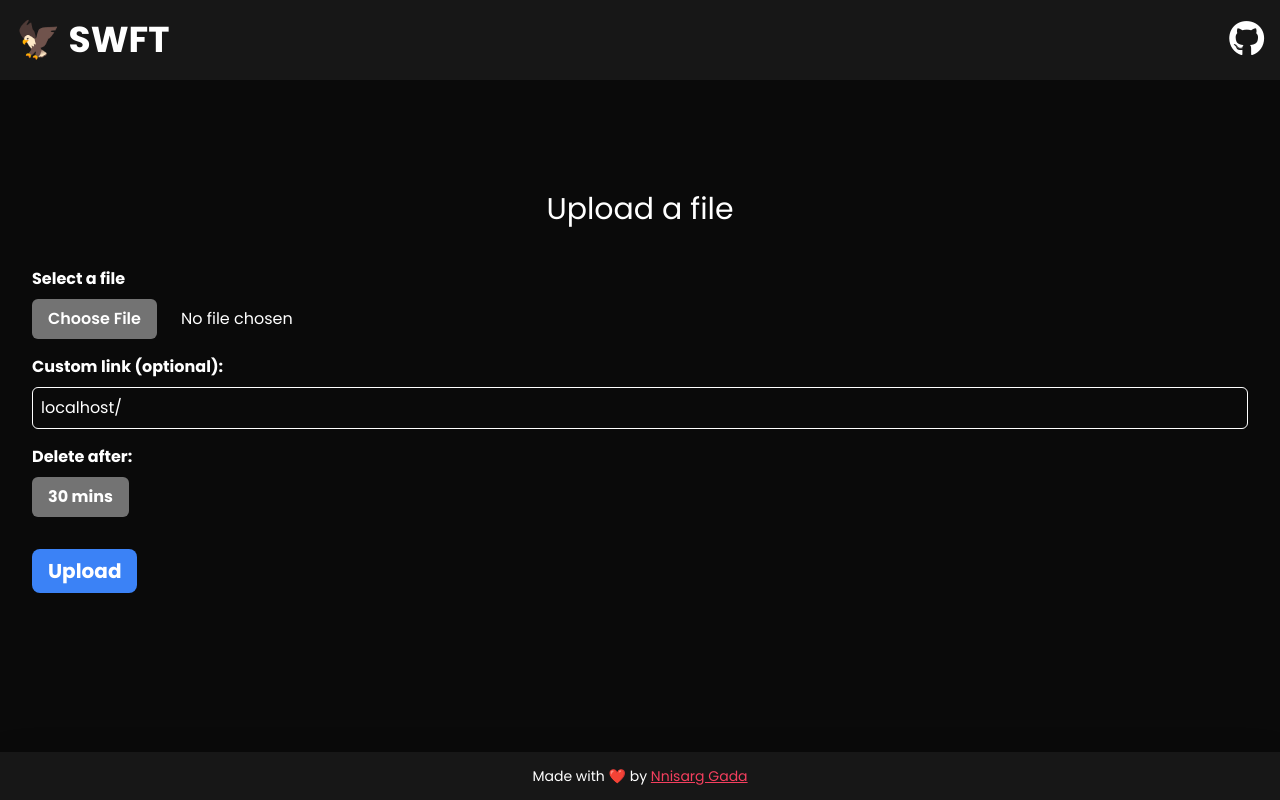
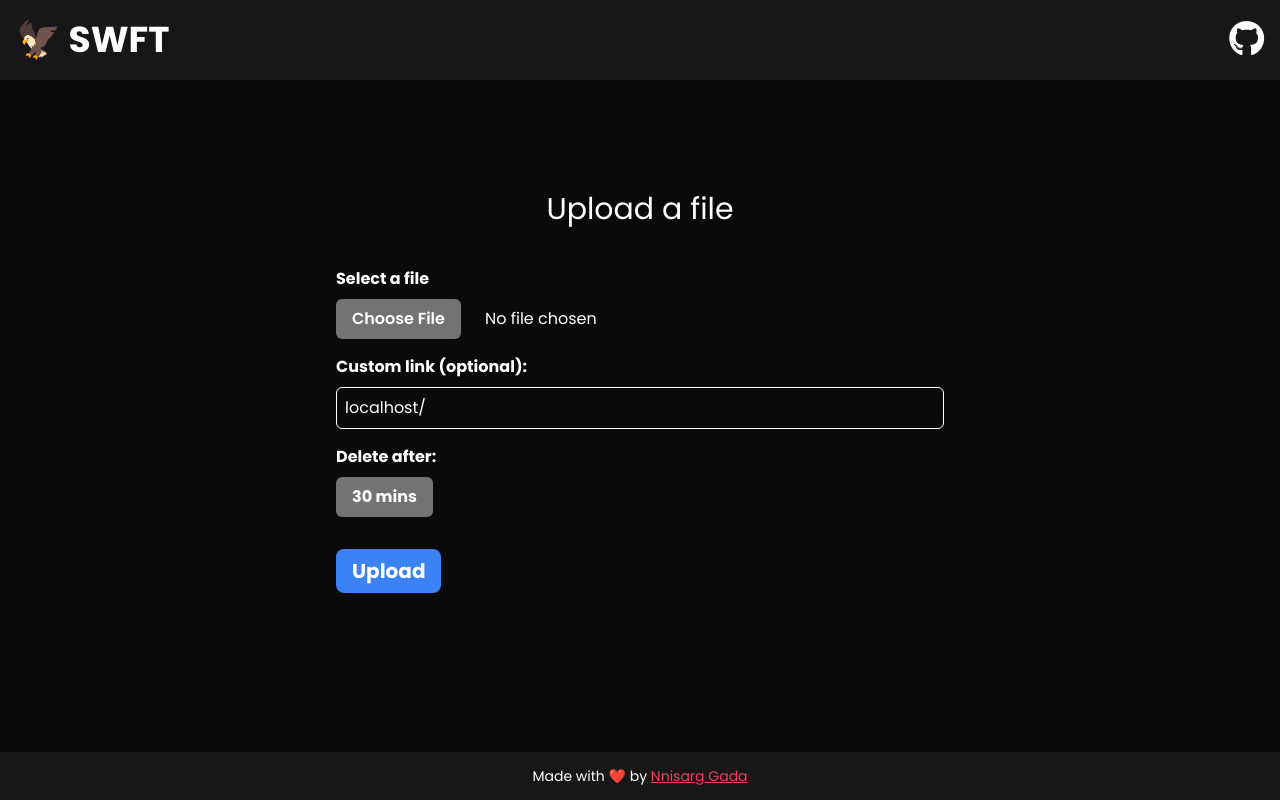
Before and after one commit to nnisarggada/swft, a Flask app: page / in a window 1280 px wide. Run offline with Flask 3, Linux system fonts and the light colour scheme; some libraries are stand-ins or nearby versions.

Commit message:
new UI lg fix

```diff
--- a/templates/index.html
+++ b/templates/index.html
@@ -43,7 +43,9 @@
     </script>
   </head>
 
-  <body class="bg-neutral-950 text-white font-poppins">
+  <body
+    class="bg-neutral-950 text-white font-poppins flex flex-col items-center justify-center"
+  >
     <nav
       class="absolute top-0 left-0 w-screen h-20 bg-neutral-900 flex items-center justify-between p-4"
     >
@@ -58,7 +60,7 @@
     </nav>
 
     <div
-      class="w-screen h-screen flex flex-col items-center justify-center gap-6 p-4"
+      class="w-screen max-w-2xl h-screen flex flex-col items-center justify-center gap-6 p-4"
     >
       <h1 class="text-3xl">Upload a file</h1>
       <form
--- a/templates/shared.html
+++ b/templates/shared.html
@@ -57,7 +57,9 @@
     </script>
   </head>
 
-  <body class="bg-neutral-950 text-white font-poppins">
+  <body
+    class="bg-neutral-950 text-white font-poppins flex flex-col items-center justify-center"
+  >
     <nav
       class="absolute top-0 left-0 w-screen h-20 bg-neutral-900 flex items-center justify-between p-4"
     >
@@ -72,7 +74,7 @@
     </nav>
 
     <div
-      class="w-screen h-screen flex flex-col items-center justify-center gap-6 p-4"
+      class="w-screen max-w-2xl h-screen flex flex-col items-center justify-center gap-6 p-4"
     >
       <h1 class="text-5xl mb-12">Share File</h1>
       <div class="flex items-center gap-4">
```
